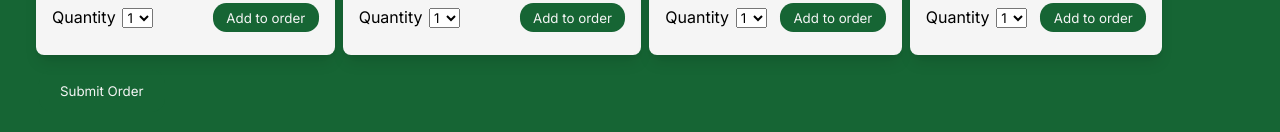
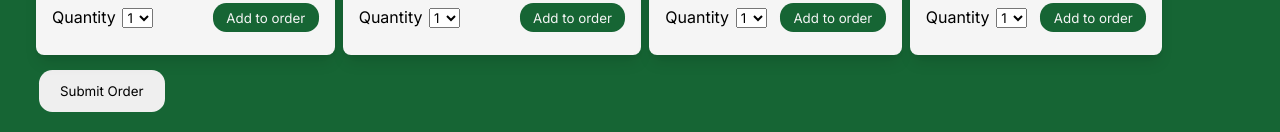
Before and after one commit to irfaan-jamarussadiq/react-restaurant, a React (Create React App) app in the folder client/: page /order in a window 1280 px wide. Shown: the part 2000-2132 px from the top of the page. Built offline with nearby package versions, Linux system fonts and the light colour scheme; a web font is replaced by a local one.

Commit message:
Update submit button color

```diff
--- a/client/src/App.css
+++ b/client/src/App.css
@@ -183,19 +183,23 @@ h* {
   max-width: 300px;
 }
 
-.order-button, .order-button-selected {
+.order-button {
   padding: 0.5em 1em;
   border-radius: 1em;
   margin: 0.5em;
   margin-right: 0em;
   cursor: pointer;
+  border: none;
+}
+
+.order-button-default {
   background-color: #166534;
   color: whitesmoke;
-  border: none;
 }
 
 .order-button-selected {
   background-color: #991b1b;
+  color: whitesmoke;
 }
 
 #submit-order {
--- a/client/src/components/pages/Menu.js
+++ b/client/src/components/pages/Menu.js
@@ -42,7 +42,7 @@ function OrderItem({ item }) {
                 <div className="order-selection">
                     <OrderQuantity options={[1, 2, 3, 4, 5]} />
                     <button
-                        className={!ordered ? "order-button" : "order-button-selected"}
+                        className={!ordered ? "order-button order-button-default" : "order-button order-button-selected"}
                         onClick={orderItem}
                     >
                         {!ordered ? "Add to order" : "Remove from order"}
```
